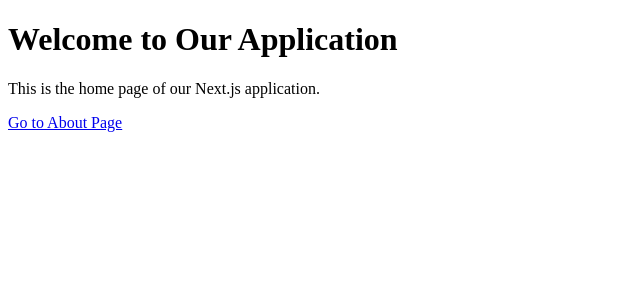
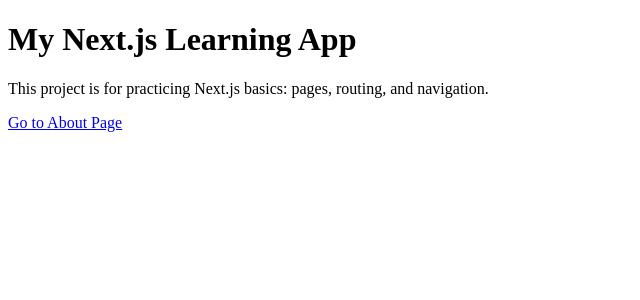
Before and after one commit to Azzni96/nextjs, a Next.js app: page / in a window 1280 px wide. Shown: the top 300 px of the page, without its empty margins (0-640 px from the left). Built offline with nearby package versions, Linux system fonts and the light colour scheme.

Commit message:
Task4: personalize home page

```diff
--- a/app/page.js
+++ b/app/page.js
@@ -1,11 +1,15 @@
 import Link from "next/link";
 
 export default function HomePage() {
-    return (
-        <main>
-            <h1>Welcome to Our Application</h1>
-            <p>This is the home page of our Next.js application.</p>
-            <Link href="/about">Go to About Page</Link>
-        </main>
-    );
+  return (
+    <main>
+      <h1>My Next.js Learning App</h1>
+      <p>
+        This project is for practicing Next.js basics: pages, routing, and
+        navigation.
+      </p>
+
+      <Link href="/about">Go to About Page</Link>
+    </main>
+  );
 }
```
